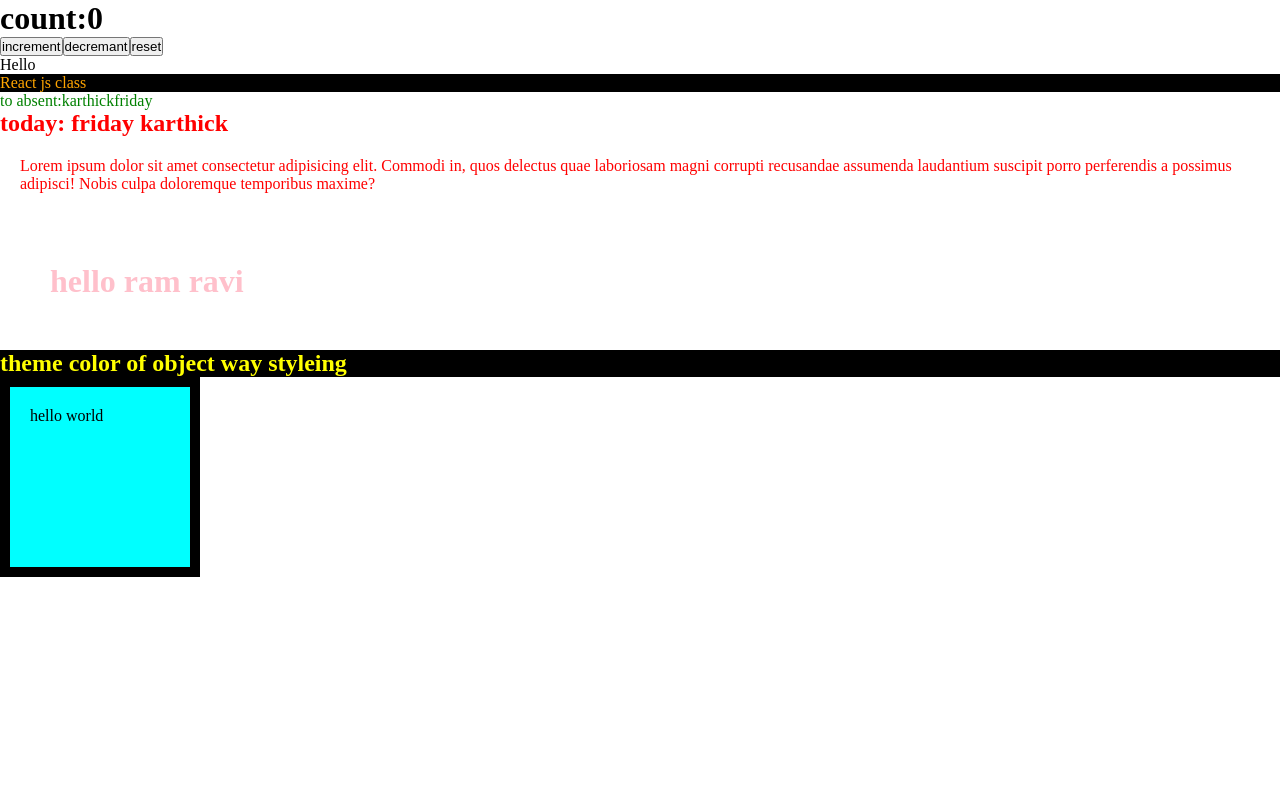
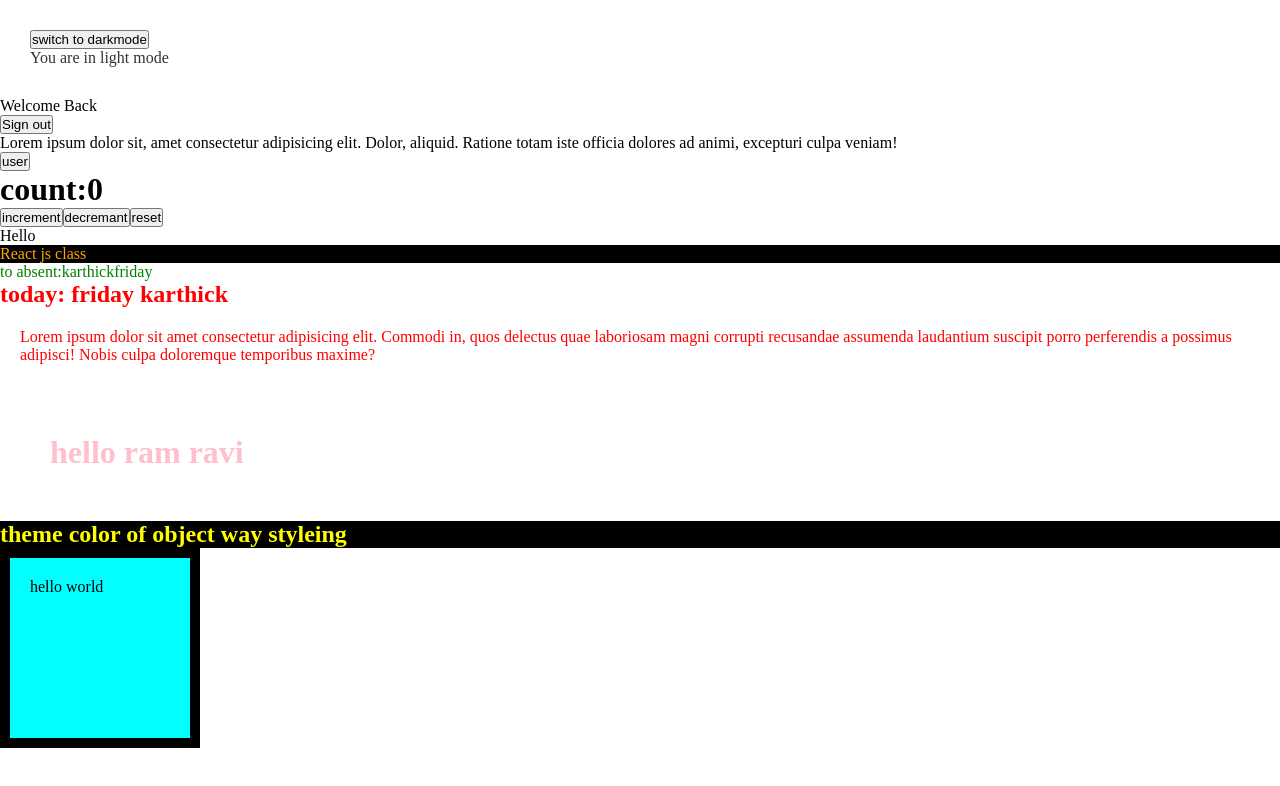
Before and after one commit to kamalrajms/projectReact3, a React (Vite) app: page / in a window 1280 px wide. Shown: the top 786 px of the page. Built offline with nearby package versions, Linux system fonts and the light colour scheme.

Commit message:
conditional rendering,list rendering,usestate

```diff
--- a/src/App.jsx
+++ b/src/App.jsx
@@ -1,14 +1,21 @@
-import React from "react";
+import React, { useState } from "react";
 import Greeeting from "./component/Greeeting";
 import Greet from "./component/Greet";
 import UsestateHook from "./component/UsestateHook";
+import ConditionalRendering from "./component/ConditionalRendering";
+import ListRendering from "./component/ListRendering";
+import Dark from "./component/Dark";
 
 export default function App() {
   const name = "karthick";
   const day = "friday";
+  const [user, setUser] = useState(false);
 
   return (
     <>
+      <Dark />
+      {user ? <ListRendering /> : <ConditionalRendering />}
+      <button onClick={() => setUser(!user)}>user</button>
       <UsestateHook />
       <div>Hello </div>
       <Greeeting name={name} day={day} />
--- a/src/component/ConditionalRendering.jsx
+++ b/src/component/ConditionalRendering.jsx
@@ -1,9 +1,21 @@
-import React from 'react'
+import React, { useState } from "react";
 
 export default function ConditionalRendering() {
+  const [isLoggedIn, setIsLoggedIn] = useState(true);
   return (
     <div>
+      {isLoggedIn ? <p>Welcome Back</p> : <p>Please login..</p>}
 
+      <button onClick={() => setIsLoggedIn(!isLoggedIn)}>
+        {isLoggedIn ? "Sign out" : "sign in"}
+      </button>
+      {isLoggedIn && (
+        <p>
+          Lorem ipsum dolor sit, amet consectetur adipisicing elit. Dolor,
+          aliquid. Ratione totam iste officia dolores ad animi, excepturi culpa
+          veniam!
+        </p>
+      )}
     </div>
-  )
+  );
 }
--- /dev/null
+++ b/src/component/Dark.jsx
@@ -0,0 +1,19 @@
+import React, { useState } from "react";
+
+export default function Dark() {
+  const [dark, setDark] = useState(false);
+  return (
+    <div
+      style={{
+        backgroundColor: dark ? "#333" : "#fff",
+        color: dark ? "#fff" : "#333",
+        padding: "30px",
+      }}
+    >
+      <button onClick={() => setDark(!dark)}>
+        switch to {dark ? "Lighi mode" : "darkmode"}
+      </button>
+      <p>You are in {dark ? "dark" : "light"} mode</p>
+    </div>
+  );
+}
--- /dev/null
+++ b/src/component/ListRendering.jsx
@@ -0,0 +1,39 @@
+import React from "react";
+
+export default function ListRendering() {
+  const fruits = [
+    // "apple",
+    // "Banana",
+    // "mango",
+    // "jbfwueo",
+    // "pouewfuif",
+    // "ieofheq",
+  ];
+
+  const user = [
+    { id: 1, name: "raj" },
+    { id: 2, name: "Ajjay" },
+    { id: 3, name: "kumar" },
+  ];
+  return (
+    <div>
+      <h1>table of fruits</h1>
+      {fruits.length > 0 ? (
+        <ol>
+          {fruits.map((ele, ind) => (
+            <li key={ind}>{ele}</li>
+          ))}
+        </ol>
+      ) : (
+        <p>Nodata fount</p>
+      )}
+
+      <h1>Preson data</h1>
+      <ol>
+        {user.map((peron) => (
+          <li key={peron.id}>{peron.name}</li>
+        ))}
+      </ol>
+    </div>
+  );
+}
```
Also changed, not shown: src/text.txt.
